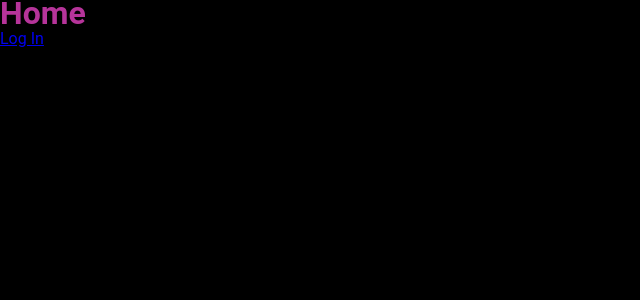
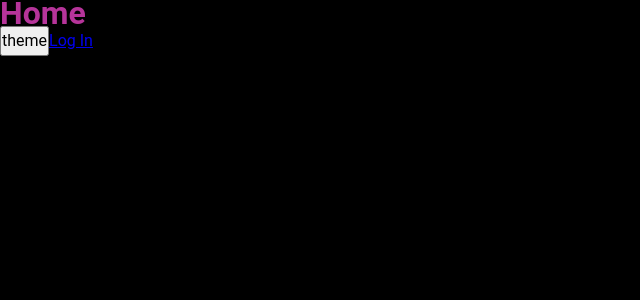
Before and after one commit to haftamudesta/EcommeceApp, a React (Vite) app: page / in a window 1280 px wide. Shown: the top 300 px of the page, without its empty margins (0-640 px from the left). Built offline with nearby package versions, Linux system fonts and the light colour scheme.

Commit message:
Add theme test button

```diff
--- a/src/pages/home/ui/HomePage.tsx
+++ b/src/pages/home/ui/HomePage.tsx
@@ -1,10 +1,13 @@
 import { Link } from "react-router"
 import styles from "./HomePage.module.scss"
+import { useTheme } from "@/shared/config"
 
 const HomePage = () => {
+  const {toggleTheme}=useTheme()
   return (
     <>
     <h1 className={styles.title}>Home</h1>
+    <button onClick={toggleTheme}>theme</button>
     <Link to={'/login'}>Log In</Link>
     </>
   )
--- a/src/shared/config/index.ts
+++ b/src/shared/config/index.ts
@@ -1,3 +1,4 @@
 import {routePaths,AppRoutes} from "./route/routepaths"
 import { Theme,ThemeContext,LOCAL_STORAGE_THEME_KEY,type ThemeType } from "./theme/ThemeContext";
-export {routePaths,AppRoutes,Theme,ThemeContext,LOCAL_STORAGE_THEME_KEY,type ThemeType}
+import { useTheme } from "./theme/UseTheme";
+export {routePaths,AppRoutes,Theme,ThemeContext,LOCAL_STORAGE_THEME_KEY,type ThemeType,useTheme}
```
